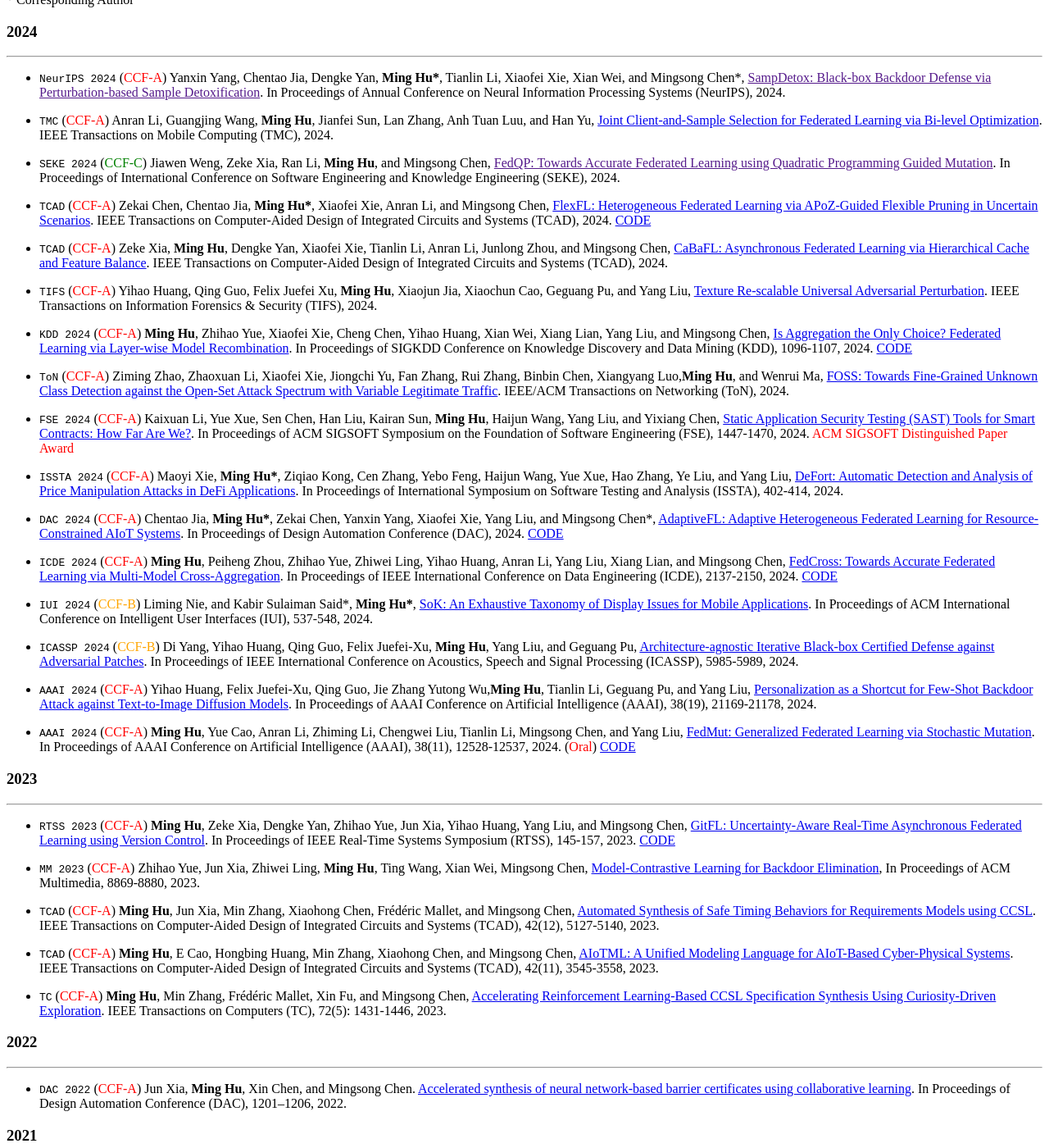
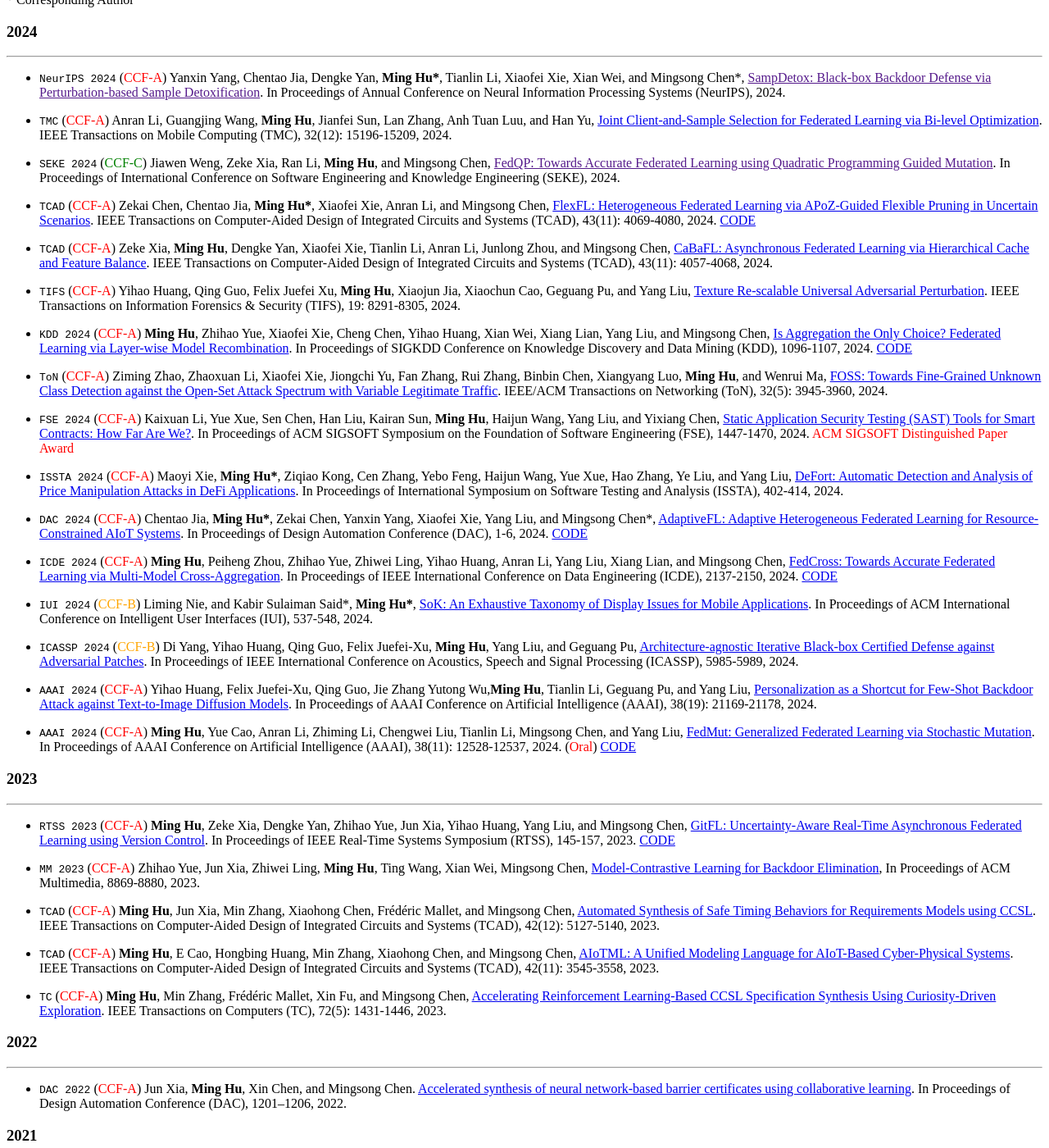
Before and after one commit to HUMingProfile/humingprofile.github.io, a Jekyll site: the page built from _pages/about.md, in a window 1280 px wide and 1400 px high, scrolled down 2309 px. Shown: the whole window at 82% size. Built offline with Jekyll 4.4.1, drawn with Linux system fonts in a browser that asks for light colours; some web fonts are replaced; a script that is not in the unit is left out.

Commit message:
Update about.md

```diff
--- a/_pages/about.md
+++ b/_pages/about.md
@@ -80,25 +80,25 @@
 ---
 -   ``NeurIPS 2024`` (<span style="color:red">CCF-A</span>) Yanxin Yang, Chentao Jia, Dengke Yan, **Ming Hu\***, Tianlin Li, Xiaofei Xie, Xian Wei, and Mingsong Chen\*, [SampDetox: Black-box Backdoor Defense via Perturbation-based Sample Detoxification](). In Proceedings of Annual Conference on Neural Information Processing Systems (NeurIPS), 2024.
 
--   ``TMC`` (<span style="color:red">CCF-A</span>) Anran Li, Guangjing Wang, **Ming Hu**, Jianfei Sun, Lan Zhang, Anh Tuan Luu, and Han Yu, [Joint Client-and-Sample Selection for Federated Learning via Bi-level Optimization](https://ieeexplore.ieee.org/abstract/document/10668811). IEEE Transactions on Mobile Computing (TMC), 2024.
+-   ``TMC`` (<span style="color:red">CCF-A</span>) Anran Li, Guangjing Wang, **Ming Hu**, Jianfei Sun, Lan Zhang, Anh Tuan Luu, and Han Yu, [Joint Client-and-Sample Selection for Federated Learning via Bi-level Optimization](https://ieeexplore.ieee.org/abstract/document/10668811). IEEE Transactions on Mobile Computing (TMC), 32(12): 15196-15209, 2024.
 
 -   ``SEKE 2024`` (<span style="color:green">CCF-C</span>) Jiawen Weng, Zeke Xia, Ran Li, **Ming Hu**, and Mingsong Chen, [FedQP: Towards Accurate Federated Learning using Quadratic Programming Guided Mutation](). In Proceedings of International Conference on Software Engineering and Knowledge Engineering (SEKE), 2024.
 
--   ``TCAD`` (<span style="color:red">CCF-A</span>) Zekai Chen, Chentao Jia, **Ming Hu\***, Xiaofei Xie, Anran Li, and Mingsong Chen, [FlexFL: Heterogeneous Federated Learning via APoZ-Guided Flexible Pruning in Uncertain Scenarios](https://arxiv.org/pdf/2407.12729). IEEE Transactions on Computer-Aided Design of Integrated Circuits and Systems (TCAD), 2024. [CODE](https://github.com/mastlab-T3S/FlexFL)
+-   ``TCAD`` (<span style="color:red">CCF-A</span>) Zekai Chen, Chentao Jia, **Ming Hu\***, Xiaofei Xie, Anran Li, and Mingsong Chen, [FlexFL: Heterogeneous Federated Learning via APoZ-Guided Flexible Pruning in Uncertain Scenarios](https://ieeexplore.ieee.org/document/10745864). IEEE Transactions on Computer-Aided Design of Integrated Circuits and Systems (TCAD), 43(11): 4069-4080, 2024. [CODE](https://github.com/mastlab-T3S/FlexFL)
 
--   ``TCAD`` (<span style="color:red">CCF-A</span>) Zeke Xia, **Ming Hu**, Dengke Yan, Xiaofei Xie, Tianlin Li, Anran Li, Junlong Zhou, and Mingsong Chen, [CaBaFL: Asynchronous Federated Learning via Hierarchical Cache and Feature Balance](https://arxiv.org/pdf/2404.12850). IEEE Transactions on Computer-Aided Design of Integrated Circuits and Systems (TCAD), 2024.
+-   ``TCAD`` (<span style="color:red">CCF-A</span>) Zeke Xia, **Ming Hu**, Dengke Yan, Xiaofei Xie, Tianlin Li, Anran Li, Junlong Zhou, and Mingsong Chen, [CaBaFL: Asynchronous Federated Learning via Hierarchical Cache and Feature Balance](https://ieeexplore.ieee.org/document/10745831). IEEE Transactions on Computer-Aided Design of Integrated Circuits and Systems (TCAD), 43(11): 4057-4068, 2024.
 
--   ``TIFS`` (<span style="color:red">CCF-A</span>) Yihao Huang, Qing Guo, Felix Juefei Xu, **Ming Hu**, Xiaojun Jia, Xiaochun Cao, Geguang Pu, and Yang Liu, [Texture Re-scalable Universal Adversarial Perturbation](https://ieeexplore.ieee.org/document/10559847). IEEE Transactions on Information Forensics & Security (TIFS), 2024.
+-   ``TIFS`` (<span style="color:red">CCF-A</span>) Yihao Huang, Qing Guo, Felix Juefei Xu, **Ming Hu**, Xiaojun Jia, Xiaochun Cao, Geguang Pu, and Yang Liu, [Texture Re-scalable Universal Adversarial Perturbation](https://ieeexplore.ieee.org/document/10559847). IEEE Transactions on Information Forensics & Security (TIFS), 19: 8291-8305, 2024.
 
 -	``KDD 2024`` (<span style="color:red">CCF-A</span>) **Ming Hu**, Zhihao Yue, Xiaofei Xie, Cheng Chen, Yihao Huang, Xian Wei, Xiang Lian, Yang Liu, and Mingsong Chen, [Is Aggregation the Only Choice? Federated Learning via Layer-wise Model Recombination](https://dl.acm.org/doi/abs/10.1145/3637528.3671722). In Proceedings of SIGKDD Conference on Knowledge Discovery and Data Mining (KDD), 1096-1107, 2024. [CODE](https://github.com/HMHelloWorld/FedMR)
 
--	``ToN`` (<span style="color:red">CCF-A</span>) Ziming Zhao, Zhaoxuan Li, Xiaofei Xie, Jiongchi Yu, Fan Zhang, Rui Zhang, Binbin Chen, Xiangyang Luo,**Ming Hu**, and Wenrui Ma, [FOSS: Towards Fine-Grained Unknown Class Detection against the Open-Set Attack Spectrum with Variable Legitimate Traffic](https://ieeexplore.ieee.org/document/10638516). IEEE/ACM Transactions on Networking (ToN), 2024.
+-	``ToN`` (<span style="color:red">CCF-A</span>) Ziming Zhao, Zhaoxuan Li, Xiaofei Xie, Jiongchi Yu, Fan Zhang, Rui Zhang, Binbin Chen, Xiangyang Luo, **Ming Hu**, and Wenrui Ma, [FOSS: Towards Fine-Grained Unknown Class Detection against the Open-Set Attack Spectrum with Variable Legitimate Traffic](https://ieeexplore.ieee.org/document/10638516). IEEE/ACM Transactions on Networking (ToN), 32(5): 3945-3960, 2024.
 
 - ``FSE 2024`` (<span style="color:red">CCF-A</span>) Kaixuan Li, Yue Xue, Sen Chen, Han Liu, Kairan Sun, **Ming Hu**, Haijun Wang, Yang Liu, and Yixiang Chen, [Static Application Security Testing (SAST) Tools for Smart Contracts: How Far Are We?](https://dl.acm.org/doi/pdf/10.1145/3660772). In Proceedings of ACM SIGSOFT Symposium on the Foundation of Software Engineering (FSE), 1447-1470, 2024. <span style="color:red">ACM SIGSOFT Distinguished Paper Award</span>
 
 - ``ISSTA 2024`` (<span style="color:red">CCF-A</span>) Maoyi Xie, **Ming Hu\***, Ziqiao Kong, Cen Zhang, Yebo Feng, Haijun Wang, Yue Xue, Hao Zhang, Ye Liu, and Yang Liu, [DeFort: Automatic Detection and Analysis of Price Manipulation Attacks in DeFi Applications](https://dl.acm.org/doi/abs/10.1145/3650212.3652137). In Proceedings of International Symposium on Software Testing and Analysis (ISSTA), 402-414, 2024.
 
-- ``DAC 2024`` (<span style="color:red">CCF-A</span>) Chentao Jia, **Ming Hu\***, Zekai Chen, Yanxin Yang, Xiaofei Xie, Yang Liu, and Mingsong Chen\*, [AdaptiveFL: Adaptive Heterogeneous Federated Learning for Resource-Constrained AIoT Systems](https://arxiv.org/pdf/2311.13166). In Proceedings of Design Automation Conference (DAC), 2024. [CODE](https://github.com/mastlab-T3S/AdaptiveFL)
+- ``DAC 2024`` (<span style="color:red">CCF-A</span>) Chentao Jia, **Ming Hu\***, Zekai Chen, Yanxin Yang, Xiaofei Xie, Yang Liu, and Mingsong Chen\*, [AdaptiveFL: Adaptive Heterogeneous Federated Learning for Resource-Constrained AIoT Systems](https://dl.acm.org/doi/10.1145/3649329.3655917). In Proceedings of Design Automation Conference (DAC), 1-6, 2024. [CODE](https://github.com/mastlab-T3S/AdaptiveFL)
 
 - ``ICDE 2024`` (<span style="color:red">CCF-A</span>) **Ming Hu**, Peiheng Zhou, Zhihao Yue, Zhiwei Ling, Yihao Huang, Anran Li, Yang Liu, Xiang Lian, and Mingsong Chen, [FedCross: Towards Accurate Federated Learning via Multi-Model Cross-Aggregation](https://arxiv.org/pdf/2210.08285). In Proceedings of IEEE International Conference on Data Engineering (ICDE), 2137-2150, 2024. [CODE](https://github.com/mastlab-T3S/Federated_Learning)
 
@@ -106,9 +106,9 @@
 
 - ``ICASSP 2024`` (<span style="color:orange">CCF-B</span>) Di Yang, Yihao Huang, Qing Guo, Felix Juefei-Xu, **Ming Hu**, Yang Liu, and Geguang Pu, [Architecture-agnostic Iterative Black-box Certified Defense against Adversarial Patches](https://ieeexplore.ieee.org/abstract/document/10448145). In Proceedings of IEEE International Conference on Acoustics, Speech and Signal Processing (ICASSP), 5985-5989, 2024.
 
-- ``AAAI 2024`` (<span style="color:red">CCF-A</span>) Yihao Huang, Felix Juefei-Xu, Qing Guo, Jie Zhang Yutong Wu,**Ming Hu**, Tianlin Li, Geguang Pu, and Yang Liu, [Personalization as a Shortcut for Few-Shot Backdoor Attack against Text-to-Image Diffusion Models](https://ojs.aaai.org/index.php/AAAI/article/view/30110/31960). In Proceedings of AAAI Conference on Artificial Intelligence (AAAI), 38(19), 21169-21178, 2024.
+- ``AAAI 2024`` (<span style="color:red">CCF-A</span>) Yihao Huang, Felix Juefei-Xu, Qing Guo, Jie Zhang Yutong Wu,**Ming Hu**, Tianlin Li, Geguang Pu, and Yang Liu, [Personalization as a Shortcut for Few-Shot Backdoor Attack against Text-to-Image Diffusion Models](https://ojs.aaai.org/index.php/AAAI/article/view/30110/31960). In Proceedings of AAAI Conference on Artificial Intelligence (AAAI), 38(19): 21169-21178, 2024.
 
-- ``AAAI 2024`` (<span style="color:red">CCF-A</span>) **Ming Hu**, Yue Cao, Anran Li, Zhiming Li, Chengwei Liu, Tianlin Li, Mingsong Chen, and Yang Liu, [FedMut: Generalized Federated Learning via Stochastic Mutation](https://ojs.aaai.org/index.php/AAAI/article/view/29146/30169). In Proceedings of AAAI Conference on Artificial Intelligence (AAAI), 38(11), 12528-12537, 2024. (<span style="color:red">Oral</span>) [CODE](https://github.com/HMHelloWorld/FedMut)
+- ``AAAI 2024`` (<span style="color:red">CCF-A</span>) **Ming Hu**, Yue Cao, Anran Li, Zhiming Li, Chengwei Liu, Tianlin Li, Mingsong Chen, and Yang Liu, [FedMut: Generalized Federated Learning via Stochastic Mutation](https://ojs.aaai.org/index.php/AAAI/article/view/29146/30169). In Proceedings of AAAI Conference on Artificial Intelligence (AAAI), 38(11): 12528-12537, 2024. (<span style="color:red">Oral</span>) [CODE](https://github.com/HMHelloWorld/FedMut)
 
 ### 2023
 ---
@@ -117,9 +117,9 @@
 
 - ``MM 2023`` (<span style="color:red">CCF-A</span>) Zhihao Yue, Jun Xia, Zhiwei Ling, **Ming Hu**, Ting Wang, Xian Wei, Mingsong Chen, [Model-Contrastive Learning for Backdoor Elimination](https://dl.acm.org/doi/pdf/10.1145/3581783.3612415), In Proceedings of ACM Multimedia, 8869-8880, 2023.
 
-- ``TCAD`` (<span style="color:red">CCF-A</span>) **Ming Hu**, Jun Xia, Min Zhang, Xiaohong Chen, Frédéric Mallet, and Mingsong Chen, [Automated Synthesis of Safe Timing Behaviors for Requirements Models using CCSL](https://ieeexplore.ieee.org/document/10149082). IEEE Transactions on Computer-Aided Design of Integrated Circuits and Systems (TCAD), 42(12), 5127-5140, 2023.
+- ``TCAD`` (<span style="color:red">CCF-A</span>) **Ming Hu**, Jun Xia, Min Zhang, Xiaohong Chen, Frédéric Mallet, and Mingsong Chen, [Automated Synthesis of Safe Timing Behaviors for Requirements Models using CCSL](https://ieeexplore.ieee.org/document/10149082). IEEE Transactions on Computer-Aided Design of Integrated Circuits and Systems (TCAD), 42(12): 5127-5140, 2023.
 
-- ``TCAD`` (<span style="color:red">CCF-A</span>) **Ming Hu**, E Cao, Hongbing Huang, Min Zhang, Xiaohong Chen, and Mingsong Chen, [AIoTML: A Unified Modeling Language for AIoT-Based Cyber-Physical Systems](https://ieeexplore.ieee.org/document/10098154). IEEE Transactions on Computer-Aided Design of Integrated Circuits and Systems (TCAD), 42(11), 3545-3558, 2023.
+- ``TCAD`` (<span style="color:red">CCF-A</span>) **Ming Hu**, E Cao, Hongbing Huang, Min Zhang, Xiaohong Chen, and Mingsong Chen, [AIoTML: A Unified Modeling Language for AIoT-Based Cyber-Physical Systems](https://ieeexplore.ieee.org/document/10098154). IEEE Transactions on Computer-Aided Design of Integrated Circuits and Systems (TCAD), 42(11): 3545-3558, 2023.
 
 - ``TC`` (<span style="color:red">CCF-A</span>) **Ming Hu**, Min Zhang, Frédéric Mallet, Xin Fu, and Mingsong Chen, [Accelerating Reinforcement Learning-Based CCSL Specification Synthesis Using Curiosity-Driven Exploration](https://ieeexplore.ieee.org/document/9858908). IEEE Transactions on Computers (TC), 72(5): 1431-1446, 2023.
 
```
